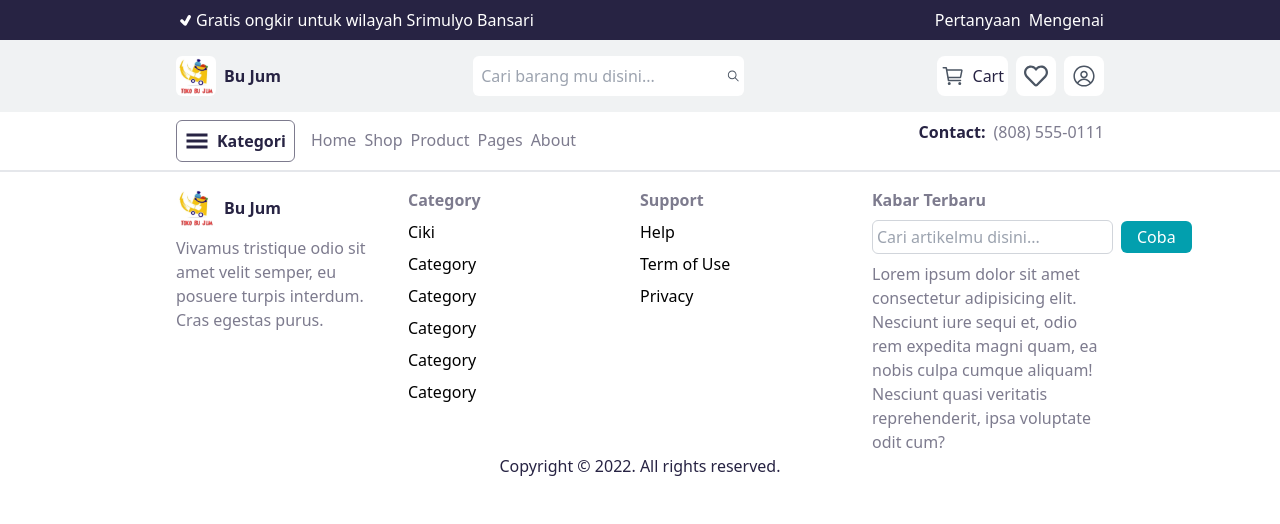
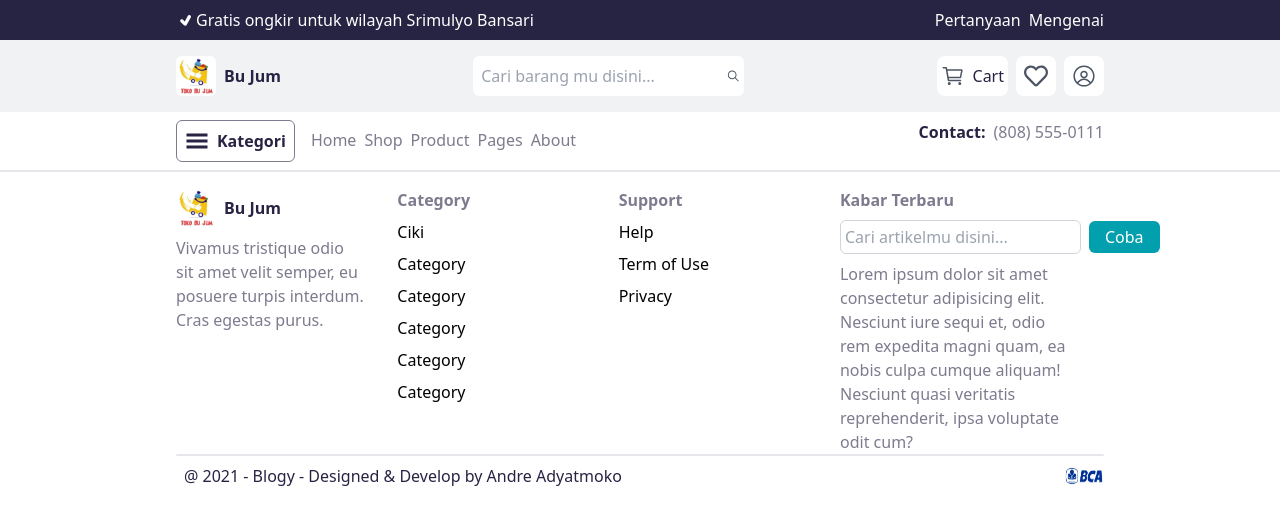
Before and after one commit to AndreAdyatmoko/kelontong-jum, a React (Create React App) app in the folder client/: page / in a window 1280 px wide. Shown: the top 524 px of the page. Built offline with nearby package versions, Linux system fonts and the light colour scheme.

Commit message:
fixing the size of footer and 'coba' button

```diff
--- a/client/src/pages/footers/footers.jsx
+++ b/client/src/pages/footers/footers.jsx
@@ -1,5 +1,6 @@
 import React from "react";
 import logo from "../../assets/logo.png";
+import bca from "../../assets/bca1.jpg";
 import ButtonPrimary from "../../components/button/button";
 
 const Footer = () => {
@@ -37,7 +38,7 @@ const Footer = () => {
         </div>
 
         {/* Footer pojok kanan */}
-        <div className="flex flex-col md:w-1/4 gap-2">
+        <div className="flex flex-col md:w-1/4 gap-2 mr-8">
           <p className="font-bold text-third-text">Kabar Terbaru</p>
           <div className="flex gap-2 items-center">
             <input
@@ -52,8 +53,9 @@ const Footer = () => {
           </p>
         </div>
       </div>
-      <div>
-        <p className="text-secondary-text text-center">Copyright © 2022. All rights reserved.</p>
+      <div className="bg-primary-text flex border-t-2 justify-between rounded-sm">
+        <p className="text-secondary-text text-left p-2">@ 2021 - Blogy - Designed & Develop by Andre Adyatmoko</p>
+        <img src={bca} alt="bca" className="w-10 h-10 rounded-md" />
       </div>
     </footer>
   );
```
Also changed, not shown: client/src/assets/bca1.jpg (added).
